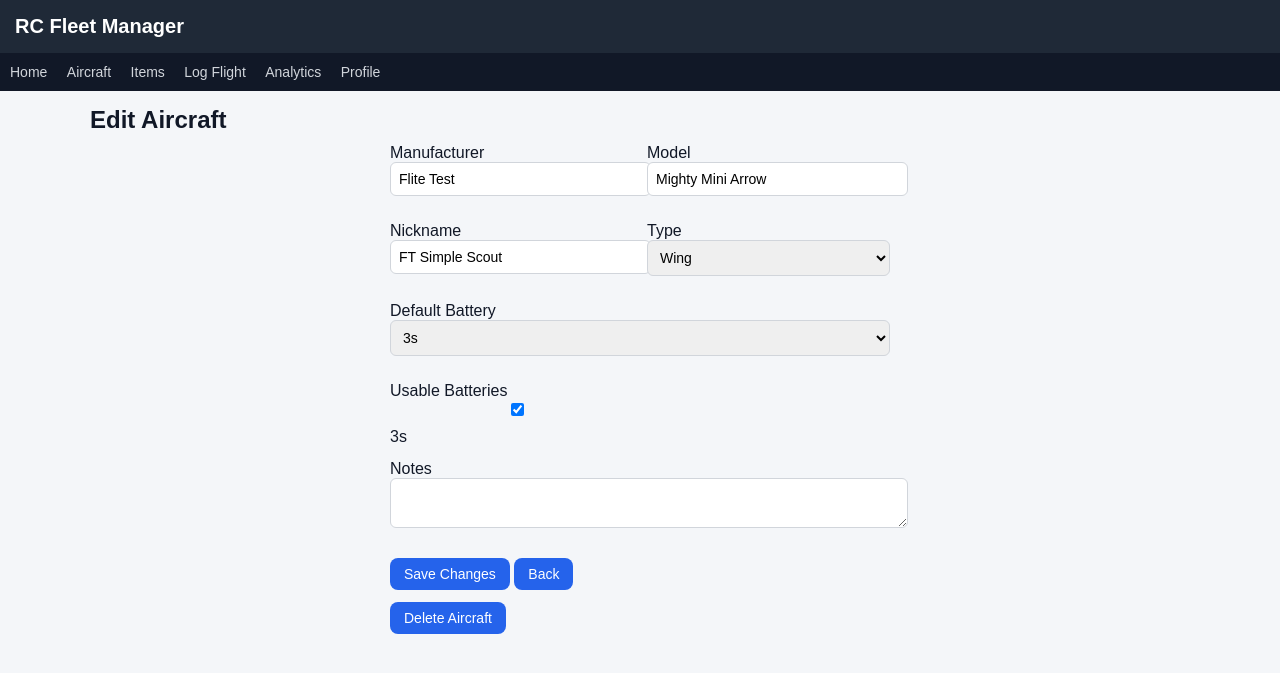
After one commit to etiamsurgo/rc_inventory, a Flask app: page /edit_aircraft/2 in a window 1280 px wide. The commit adds this page. Shown: the top 673 px of the page. Run offline with Flask 3, Linux system fonts and the light colour scheme; data comes from the database, SQL or seed files in the repository; both versions use the stored data as it was after the commit.

Commit message:
Default battery now working

```diff
--- a/app.py
+++ b/app.py
@@ -1,29 +1,72 @@
 from flask import Flask, render_template, request, redirect
-from database import get_db
+from database import get_db, DB_NAME
+import sqlite3
 
 app = Flask(__name__)
+
+sync_done = False
+
+def sync_battery_items():
+    conn = sqlite3.connect(DB_NAME, timeout=5)
+    conn.execute("PRAGMA busy_timeout = 5000")
+    conn.execute("""
+        INSERT INTO batteries (name, capacity, cells, cycles)
+        SELECT i.name, NULL, NULL, 0
+        FROM items i
+        WHERE i.category = 'Battery'
+          AND NOT EXISTS (
+              SELECT 1 FROM batteries b WHERE b.name = i.name
+          )
+    """)
+    conn.commit()
+    conn.close()
+
+
+@app.before_request
+def initialize_app():
+    global sync_done
+    if not sync_done:
+        sync_battery_items()
+        sync_done = True
+
 
 @app.route("/")
 def home():
     db = get_db()
 
-    total_aircraft = db.execute("SELECT COUNT(*) FROM aircraft").fetchone()[0]
-    total_flights = db.execute("SELECT COUNT(*) FROM flights").fetchone()[0]
+    aircraft_count = db.execute("SELECT COUNT(*) FROM aircraft").fetchone()[0]
+    flight_count = db.execute("SELECT COUNT(*) FROM flights").fetchone()[0]
     total_minutes = db.execute("SELECT SUM(minutes) FROM flights").fetchone()[0] or 0
+    item_count = db.execute("SELECT COUNT(*) FROM items").fetchone()[0]
+
+    batteries = db.execute("SELECT * FROM batteries ORDER BY name").fetchall()
+
+    top_aircraft = db.execute("""
+        SELECT a.*, COALESCE(SUM(f.minutes), 0) AS total_minutes
+        FROM aircraft a
+        LEFT JOIN flights f ON a.id = f.aircraft_id
+        GROUP BY a.id
+        ORDER BY total_minutes DESC
+        LIMIT 1
+    """).fetchone()
 
     pilot = db.execute("SELECT * FROM pilot_profile WHERE id=1").fetchone()
 
     return render_template(
         "home.html",
-        total_aircraft=total_aircraft,
-        total_flights=total_flights,
-        total_minutes=total_minutes,
+        aircraft_count=aircraft_count,
+        item_count=item_count,
+        flight_count=flight_count,
+        top_aircraft=top_aircraft,
+        batteries=batteries,
         pilot=pilot
     )
+
 
 @app.route("/aircraft")
 def aircraft():
     db = get_db()
+
     aircraft = db.execute("""
     SELECT a.*,
            SUM(f.minutes) AS total_minutes,
@@ -33,14 +76,20 @@ def aircraft():
     GROUP BY a.id
     ORDER BY a.name
     """).fetchall()
+
     return render_template("aircraft.html", aircraft=aircraft)
+
 
 @app.route("/add_aircraft", methods=["GET", "POST"])
 def add_aircraft():
     db = get_db()
-    batteries = db.execute("SELECT * FROM batteries ORDER BY name").fetchall()
+
+    batteries = db.execute(
+        "SELECT * FROM batteries ORDER BY name"
+    ).fetchall()
 
     if request.method == "POST":
+
         manufacturer = request.form.get("manufacturer")
         model = request.form.get("model")
         name = request.form.get("name")
@@ -61,6 +110,7 @@ def add_aircraft():
         ))
 
         aircraft_id = cursor.lastrowid
+
         usable_batteries = request.form.getlist("usable_batteries[]")
 
         if default_battery and default_battery not in usable_batteries:
@@ -73,12 +123,117 @@ def add_aircraft():
             """, (aircraft_id, battery_id))
 
         db.commit()
+
         return redirect("/aircraft")
 
-    return render_template("add_aircraft.html", batteries=batteries)
+    return render_template(
+        "add_aircraft.html",
+        batteries=batteries
+    )
+
+
+@app.route("/edit_aircraft/<int:aircraft_id>", methods=["GET", "POST"])
+def edit_aircraft(aircraft_id):
+
+    db = get_db()
+
+    batteries = db.execute(
+        "SELECT * FROM batteries ORDER BY name"
+    ).fetchall()
+
+    if request.method == "POST":
+
+        manufacturer = request.form.get("manufacturer")
+        model = request.form.get("model")
+        name = request.form.get("name")
+        aircraft_type = request.form.get("type")
+        default_battery = request.form.get("default_battery")
+        notes = request.form.get("notes")
+
+        db.execute("""
+        UPDATE aircraft
+        SET manufacturer=?,
+            model=?,
+            name=?,
+            type=?,
+            default_battery_id=?,
+            notes=?
+        WHERE id=?
+        """, (
+            manufacturer,
+            model,
+            name,
+            aircraft_type,
+            default_battery if default_battery else None,
+            notes,
+            aircraft_id
+        ))
+
+        db.execute(
+            "DELETE FROM aircraft_batteries WHERE aircraft_id=?",
+            (aircraft_id,)
+        )
+
+        usable_batteries = request.form.getlist("usable_batteries[]")
+
+        if default_battery and default_battery not in usable_batteries:
+            usable_batteries.append(default_battery)
+
+        for battery_id in usable_batteries:
+            db.execute("""
+            INSERT INTO aircraft_batteries (aircraft_id, battery_id)
+            VALUES (?,?)
+            """, (aircraft_id, battery_id))
+
+        db.commit()
+
+        return redirect(f"/aircraft/{aircraft_id}")
+
+    aircraft = db.execute(
+        "SELECT * FROM aircraft WHERE id=?",
+        (aircraft_id,)
+    ).fetchone()
+
+    assigned = db.execute("""
+    SELECT battery_id
+    FROM aircraft_batteries
+    WHERE aircraft_id=?
+    """, (aircraft_id,)).fetchall()
+
+    assigned_ids = [a["battery_id"] for a in assigned]
+
+    return render_template(
+        "edit_aircraft.html",
+        aircraft=aircraft,
+        batteries=batteries,
+        assigned_ids=assigned_ids
+    )
+
+
+@app.route("/delete_aircraft/<int:aircraft_id>", methods=["POST"])
+def delete_aircraft(aircraft_id):
+    db = get_db()
+
+    db.execute(
+        "DELETE FROM flights WHERE aircraft_id=?",
+        (aircraft_id,)
+    )
+    db.execute(
+        "DELETE FROM aircraft_batteries WHERE aircraft_id=?",
+        (aircraft_id,)
+    )
+    db.execute(
+        "DELETE FROM aircraft WHERE id=?",
+        (aircraft_id,)
+    )
+    db.commit()
+
+    return redirect("/aircraft")
+
 
 @app.route("/aircraft/<int:aircraft_id>")
 def aircraft_detail(aircraft_id):
+
     db = get_db()
 
     aircraft = db.execute("""
@@ -120,13 +275,20 @@ def aircraft_detail(aircraft_id):
         compatible_batteries=compatible_batteries
     )
 
+
 @app.route("/log_flight", methods=["GET", "POST"])
 def log_flight():
+
     db = get_db()
-    aircraft = db.execute("SELECT * FROM aircraft ORDER BY name").fetchall()
+
+    aircraft = db.execute(
+        "SELECT * FROM aircraft ORDER BY name"
+    ).fetchall()
+
     aircraft_id = request.args.get("aircraft") or request.form.get("aircraft")
 
     batteries = []
+
     if aircraft_id:
         batteries = db.execute("""
         SELECT b.*
@@ -138,15 +300,20 @@ def log_flight():
         """, (aircraft_id,)).fetchall()
 
     quick = request.args.get("quick")
+
     if quick and aircraft_id:
+
         db.execute("""
         INSERT INTO flights (aircraft_id, minutes)
         VALUES (?,?)
         """, (aircraft_id, quick))
+
         db.commit()
+
         return redirect(f"/aircraft/{aircraft_id}")
 
     if request.method == "POST":
+
         aircraft_id = request.form["aircraft"]
         battery_id = request.form.get("battery")
         minutes = request.form["minutes"]
@@ -163,8 +330,13 @@ def log_flight():
         ))
 
         if battery_id:
-            db.execute("UPDATE batteries SET cycles = cycles + 1 WHERE id=?", (battery_id,))
+            db.execute(
+                "UPDATE batteries SET cycles = cycles + 1 WHERE id=?",
+                (battery_id,)
+            )
+
         db.commit()
+
         return redirect("/")
 
     return render_template(
@@ -174,40 +346,74 @@ def log_flight():
         selected_aircraft=aircraft_id
     )
 
+
 @app.route("/items")
 def items():
     db = get_db()
-    items = db.execute("SELECT * FROM items ORDER BY category,name").fetchall()
+
+    items = db.execute("""
+    SELECT *
+    FROM items
+    ORDER BY category,name
+    """).fetchall()
+
     return render_template("items.html", items=items)
+
 
 @app.route("/add_item", methods=["GET", "POST"])
 def add_item():
+
     db = get_db()
+
     if request.method == "POST":
+        category = request.form["category"]
+
         db.execute("""
         INSERT INTO items (name, category, brand, model, serial, notes)
         VALUES (?,?,?,?,?,?)
         """, (
             request.form["name"],
-            request.form["category"],
+            category,
             request.form["brand"],
             request.form["model"],
             request.form["serial"],
             request.form["notes"]
         ))
+
+        if category == "Battery":
+            db.execute("""
+            INSERT INTO batteries (name, capacity, cells, cycles)
+            VALUES (?, NULL, NULL, 0)
+            """, (request.form["name"],))
+
         db.commit()
+
         return redirect("/items")
+
     return render_template("add_item.html")
+
 
 @app.route("/item/<int:item_id>")
 def item_detail(item_id):
+
     db = get_db()
-    item = db.execute("SELECT * FROM items WHERE id=?", (item_id,)).fetchone()
-    return render_template("item_detail.html", item=item)
+
+    item = db.execute(
+        "SELECT * FROM items WHERE id=?",
+        (item_id,)
+    ).fetchone()
+
+    return render_template(
+        "item_detail.html",
+        item=item
+    )
+
 
 @app.route("/analytics")
 def analytics():
+
     db = get_db()
+
     flights = db.execute("""
     SELECT date, COUNT(*) as flights
     FROM flights
@@ -229,11 +435,12 @@ def analytics():
         aircraft_usage=aircraft_usage
     )
 
-# ------------------- FIXED PROFILE ROUTE -------------------
+
 @app.route("/profile", methods=["GET", "POST"])
 def profile():
+
     db = get_db()
-    # Ensure table exists: pilot_profile should have id=1 for single row
+
     db.execute("""
     CREATE TABLE IF NOT EXISTS pilot_profile (
         id INTEGER PRIMARY KEY,
@@ -246,6 +453,7 @@ def profile():
     """)
 
     if request.method == "POST":
+
         db.execute("""
         INSERT INTO pilot_profile (id, name, ama_number, ama_expiration, faa_number, faa_expiration)
         VALUES (1,?,?,?,?,?)
@@ -262,11 +470,20 @@ def profile():
             request.form["faa_number"],
             request.form["faa_expiration"]
         ))
+
         db.commit()
+
         return redirect("/")
 
-    pilot = db.execute("SELECT * FROM pilot_profile WHERE id=1").fetchone()
-    return render_template("profile.html", pilot=pilot)
+    pilot = db.execute(
+        "SELECT * FROM pilot_profile WHERE id=1"
+    ).fetchone()
+
+    return render_template(
+        "profile.html",
+        pilot=pilot
+    )
+
 
 if __name__ == "__main__":
     app.run(debug=True)
--- a/templates/aircraft_detail.html
+++ b/templates/aircraft_detail.html
@@ -3,6 +3,7 @@
 {% block content %}
 
 <a class="btn" href="/aircraft">← Back</a>
+<a class="btn" href="/edit_aircraft/{{ aircraft.id }}">Edit Aircraft</a>
 
 <h2>{{ aircraft.name }}</h2>
 
--- /dev/null
+++ b/templates/edit_aircraft.html
@@ -0,0 +1,149 @@
+{% extends "base.html" %}
+
+{% block content %}
+
+<h2>Edit Aircraft</h2>
+
+<div class="form-container">
+
+<form method="POST">
+
+<div class="form-grid">
+
+<div>
+<label>Manufacturer</label>
+<input type="text" name="manufacturer" value="{{ aircraft.manufacturer }}">
+</div>
+
+<div>
+<label>Model</label>
+<input type="text" name="model" value="{{ aircraft.model }}">
+</div>
+
+<div>
+<label>Nickname</label>
+<input type="text" name="name" value="{{ aircraft.name }}" required>
+</div>
+
+<div>
+<label>Type</label>
+<select name="type">
+
+<option value="">-- Select Type --</option>
+
+<option value="Aerobatic" {% if aircraft.type=="Aerobatic" %}selected{% endif %}>Aerobatic</option>
+<option value="Glider" {% if aircraft.type=="Glider" %}selected{% endif %}>Glider</option>
+<option value="Jet" {% if aircraft.type=="Jet" %}selected{% endif %}>Jet</option>
+<option value="Sport" {% if aircraft.type=="Sport" %}selected{% endif %}>Sport</option>
+<option value="STOL" {% if aircraft.type=="STOL" %}selected{% endif %}>STOL</option>
+<option value="Trainer" {% if aircraft.type=="Trainer" %}selected{% endif %}>Trainer</option>
+<option value="Warbird" {% if aircraft.type=="Warbird" %}selected{% endif %}>Warbird</option>
+<option value="Wing" {% if aircraft.type=="Wing" %}selected{% endif %}>Wing</option>
+<option value="Helicopter" {% if aircraft.type=="Helicopter" %}selected{% endif %}>Helicopter</option>
+<option value="Multirotor" {% if aircraft.type=="Multirotor" %}selected{% endif %}>Multirotor</option>
+
+</select>
+</div>
+
+<div class="form-grid-full">
+
+<label>Default Battery</label>
+
+{% if batteries %}
+<select name="default_battery" id="default_battery">
+
+<option value="">-- None --</option>
+
+{% for b in batteries %}
+<option value="{{ b.id }}"
+{% if aircraft.default_battery_id == b.id %}selected{% endif %}
+>
+{{ b.name }}
+</option>
+{% endfor %}
+
+</select>
+{% else %}
+<p class="note">No batteries found. Add batteries before selecting a default battery.</p>
+{% endif %}
+
+</div>
+
+<div class="form-grid-full">
+
+<label>Usable Batteries</label>
+
+{% if batteries %}
+<div class="battery-list">
+
+{% for b in batteries %}
+
+<label>
+<input type="checkbox"
+name="usable_batteries[]"
+value="{{ b.id }}"
+{% if b.id in assigned_ids %}checked{% endif %}
+>
+{{ b.name }}
+</label>
+
+{% endfor %}
+
+</div>
+{% else %}
+<p class="note">No batteries available to assign. Create battery records first.</p>
+{% endif %}
+
+</div>
+
+<div class="form-grid-full">
+
+<label>Notes</label>
+
+<textarea name="notes">{{ aircraft.notes }}</textarea>
+
+</div>
+
+<div class="form-grid-full form-actions">
+
+<button class="btn" type="submit">Save Changes</button>
+<a class="btn secondary" href="/aircraft">Back</a>
+
+</div>
+
+</div>
+
+</form>
+
+<form method="POST" action="/delete_aircraft/{{ aircraft.id }}" onsubmit="return confirm('Delete this aircraft and all associated flights?');">
+    <button class="btn danger" type="submit">Delete Aircraft</button>
+</form>
+
+</div>
+
+
+<script>
+
+const defaultBattery = document.getElementById("default_battery")
+
+if (defaultBattery) {
+    defaultBattery.addEventListener("change", function(){
+
+        const id = this.value
+
+        if(!id) return
+
+        const checkbox = document.querySelector(
+            "input[name='usable_batteries[]'][value='"+id+"']"
+        )
+
+        if(checkbox){
+            checkbox.checked = true
+        }
+
+    })
+}
+
+</script>
+
+{% endblock %}
```
Also changed, not shown: templates/add_aircraft.html (+11 -0 lines), rc_fleet.db.
